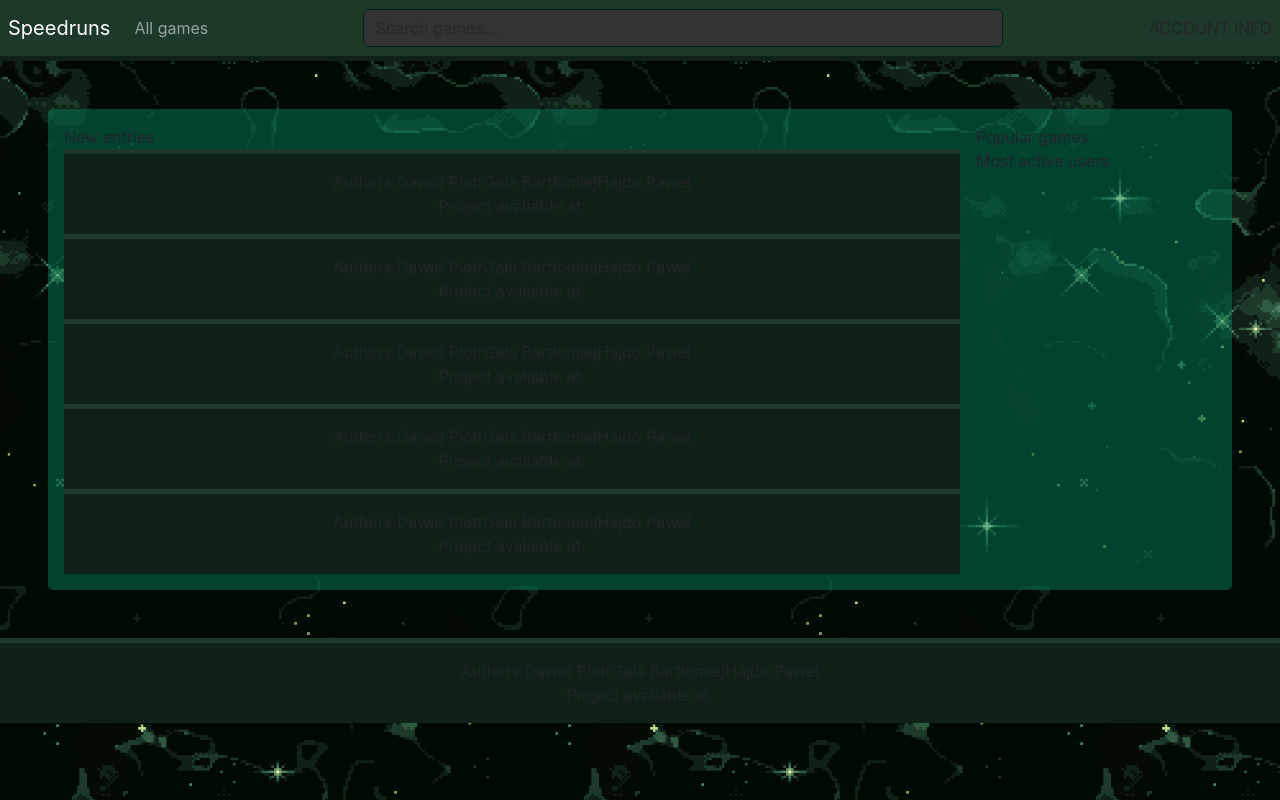
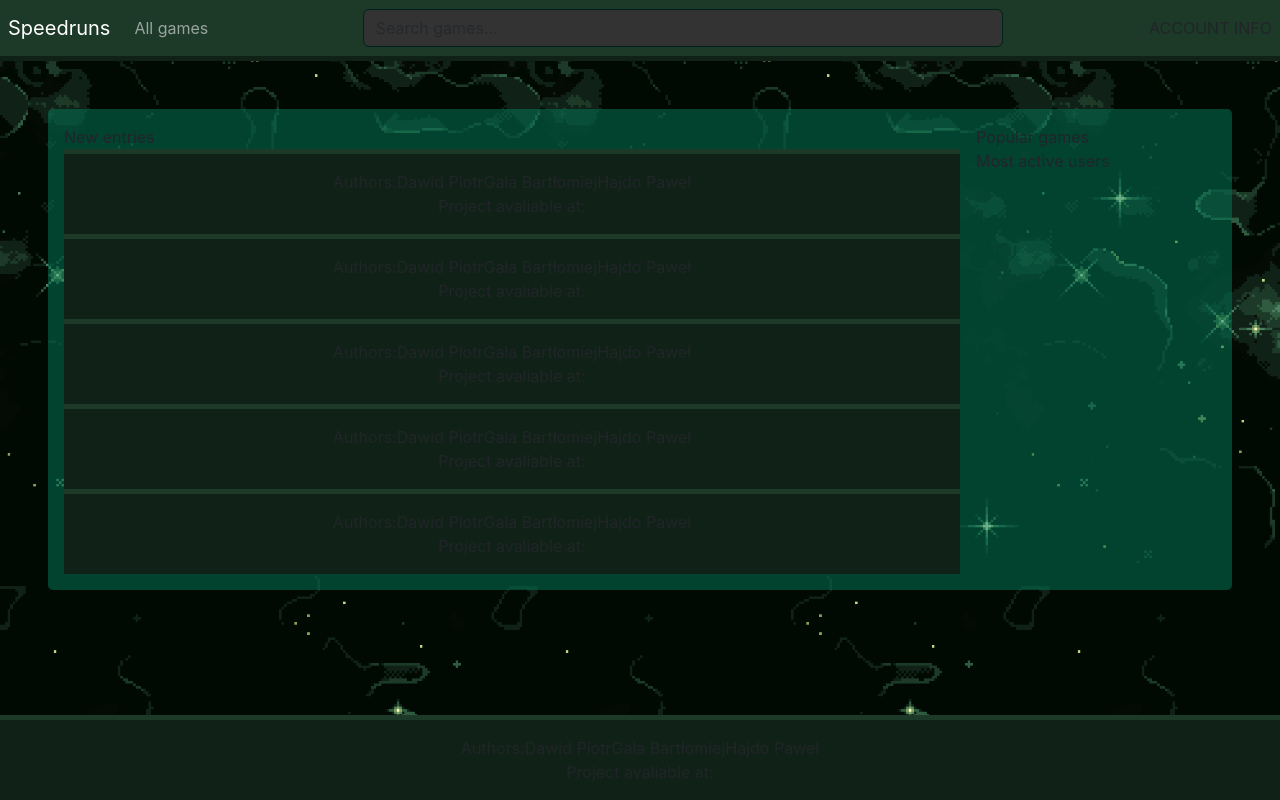
Before and after one commit to GAL-son/at-24-speedruns-app, a React (Create React App) app: page / in a window 1280 px wide. Built offline with nearby package versions, Linux system fonts and the light colour scheme.

Commit message:
Layout footer fix

```diff
--- a/src/pages/layout.jsx
+++ b/src/pages/layout.jsx
@@ -8,10 +8,12 @@
 
 export default function Layout()  {
     return(
-        <div className="main">
+        <div className="main d-flex flex-column justify-content-between">
+            <div>
             <Navbar/>
             <div className="content">
                 <Outlet/>
+            </div>
             </div>
             <Footer/>
         </div>
```
